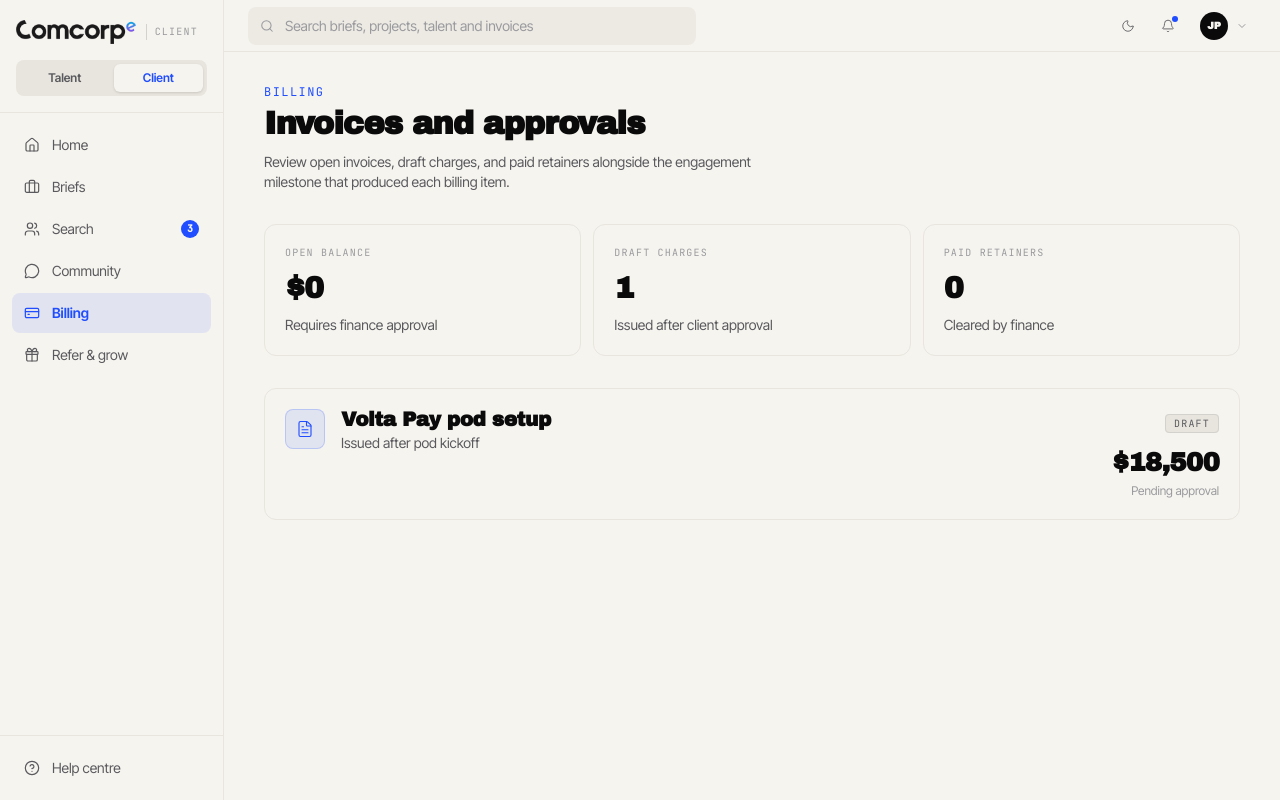
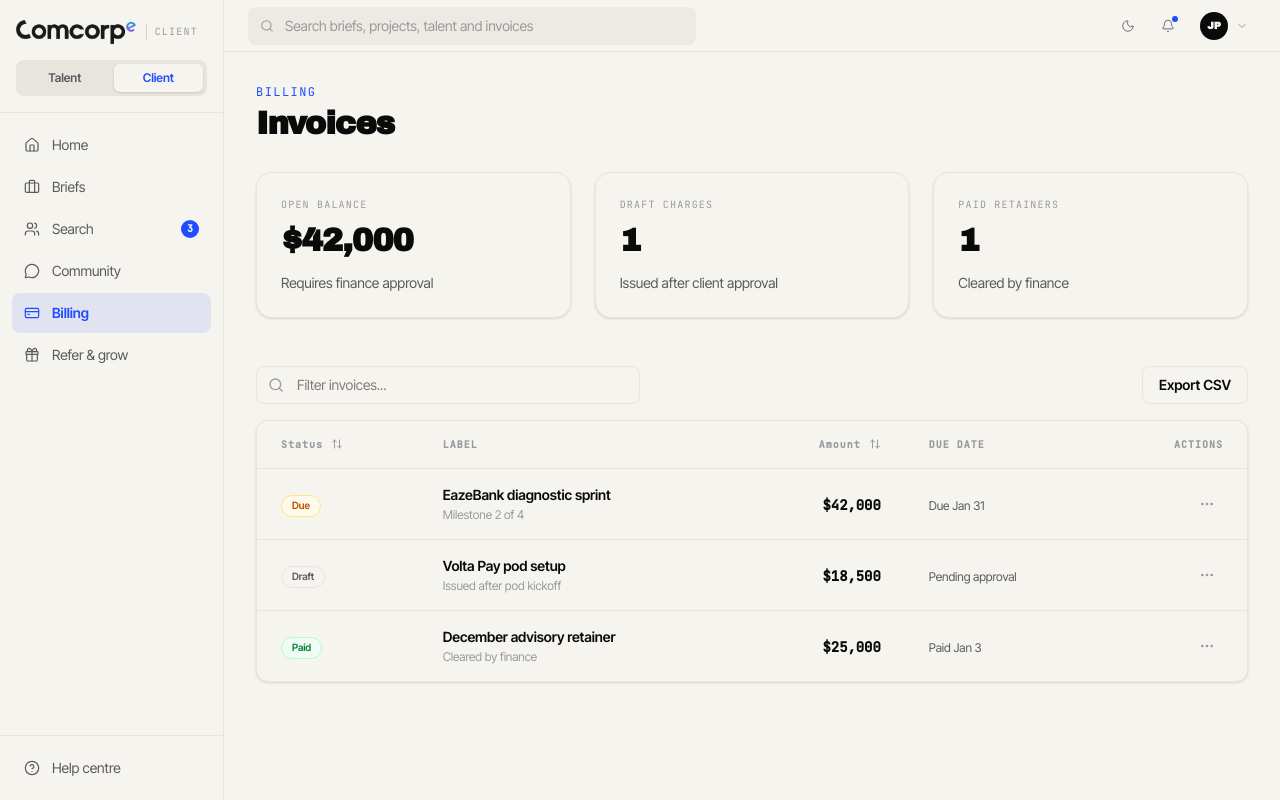
Before and after one commit to Cybvr/comcorpe, a Next.js app: page /client/dashboard/billing in a window 1280 px wide. Built offline with nearby package versions, Linux system fonts and the light colour scheme.

Commit message:
feat: pod builder as search tab, Volta Pay gets Payments Strike pod

```diff
--- a/app/client/dashboard/billing/page.tsx
+++ b/app/client/dashboard/billing/page.tsx
@@ -1,76 +1,142 @@
-import { CreditCard, FileText } from 'lucide-react'
+'use client'
+
+import { useState } from 'react'
+import { CreditCard, FileText, Search, ArrowUpDown, MoreHorizontal } from 'lucide-react'
 import { clientInvoices } from '@/lib/invoices'
 import { currentUser } from '@/lib/user'
 
 const invoiceStatusStyles = {
-  Paid: 'bg-green-600/10 text-green-700 border-green-600/20',
-  Due: 'bg-amber-100 text-amber-700 border-amber-200',
-  Draft: 'bg-ink-10 text-ink-60 border-ink-20',
+  Paid: 'bg-green-50 text-green-700 border-green-200',
+  Due: 'bg-amber-50 text-amber-700 border-amber-200',
+  Draft: 'bg-ink-5 text-ink-60 border-ink-10',
 }
 
 export default function BillingPage() {
-  const myInvoices = clientInvoices.filter(i => i.label.includes(currentUser.company))
+  const [search, setSearch] = useState('')
 
-  const openTotal = myInvoices
+  // In a real app we'd filter by company, for the mock we'll show all or a subset
+  const myInvoices = clientInvoices.filter(i =>
+    i.label.toLowerCase().includes(search.toLowerCase()) ||
+    i.status.toLowerCase().includes(search.toLowerCase())
+  )
+
+  const openTotal = clientInvoices
     .filter((invoice) => invoice.status === 'Due')
-    .map((invoice) => invoice.amount)
-    .join(', ')
+    .reduce((acc, inv) => acc + Number(inv.amount.replace(/[^0-9.-]+/g, "")), 0)
 
   return (
-    <div className="px-8 py-8 max-w-[1040px] mx-auto">
+    <div className="px-8 py-8 max-w-[1200px] mx-auto">
       <div className="mb-8">
         <p className="font-mono text-xs uppercase tracking-eyebrow text-blue mb-2">Billing</p>
-        <h1 className="font-display font-black text-[32px] tracking-[-0.03em] text-ink leading-none">Invoices and approvals</h1>
-        <p className="font-text text-sm text-ink-60 mt-3 max-w-[62ch]">
-          Review open invoices, draft charges, and paid retainers alongside the engagement milestone that produced each billing item.
-        </p>
+        <h1 className="font-display font-black text-[32px] tracking-[-0.03em] text-ink leading-none">Invoices</h1>
       </div>
 
-      <section className="grid grid-cols-1 md:grid-cols-3 gap-3 mb-8">
-        <article className="border border-ink-10 rounded-xl p-5 bg-paper">
+      <section className="grid grid-cols-1 md:grid-cols-3 gap-6 mb-12">
+        <article className="border border-ink-10 rounded-2xl p-6 bg-paper shadow-sm">
           <p className="font-mono text-[10px] uppercase tracking-eyebrow text-ink-40 mb-3">Open balance</p>
-          <div className="font-display font-black text-[30px] tracking-[-0.03em] text-ink leading-none">{openTotal || '$0'}</div>
-          <p className="font-text text-sm text-ink-60 mt-3">Requires finance approval</p>
+          <div className="font-display font-black text-[32px] tracking-[-0.03em] text-ink leading-none">
+            ${openTotal.toLocaleString()}
+          </div>
+          <p className="font-text text-sm text-ink-60 mt-4">Requires finance approval</p>
         </article>
-        <article className="border border-ink-10 rounded-xl p-5 bg-paper">
+        <article className="border border-ink-10 rounded-2xl p-6 bg-paper shadow-sm">
           <p className="font-mono text-[10px] uppercase tracking-eyebrow text-ink-40 mb-3">Draft charges</p>
-          <div className="font-display font-black text-[30px] tracking-[-0.03em] text-ink leading-none">
-            {myInvoices.filter((invoice) => invoice.status === 'Draft').length}
+          <div className="font-display font-black text-[32px] tracking-[-0.03em] text-ink leading-none">
+            {clientInvoices.filter((invoice) => invoice.status === 'Draft').length}
           </div>
-          <p className="font-text text-sm text-ink-60 mt-3">Issued after client approval</p>
+          <p className="font-text text-sm text-ink-60 mt-4">Issued after client approval</p>
         </article>
-        <article className="border border-ink-10 rounded-xl p-5 bg-paper">
+        <article className="border border-ink-10 rounded-2xl p-6 bg-paper shadow-sm">
           <p className="font-mono text-[10px] uppercase tracking-eyebrow text-ink-40 mb-3">Paid retainers</p>
-          <div className="font-display font-black text-[30px] tracking-[-0.03em] text-ink leading-none">
-            {myInvoices.filter((invoice) => invoice.status === 'Paid').length}
+          <div className="font-display font-black text-[32px] tracking-[-0.03em] text-ink leading-none">
+            {clientInvoices.filter((invoice) => invoice.status === 'Paid').length}
           </div>
-          <p className="font-text text-sm text-ink-60 mt-3">Cleared by finance</p>
+          <p className="font-text text-sm text-ink-60 mt-4">Cleared by finance</p>
         </article>
       </section>
 
-      <div className="flex flex-col gap-3">
-        {myInvoices.map((invoice) => (
-          <article key={invoice.id} className="border border-ink-10 rounded-xl p-5 bg-paper">
-            <div className="flex items-start justify-between gap-6">
-              <div className="flex items-start gap-4">
-                <div className="w-10 h-10 rounded-lg bg-blue/10 border border-blue/20 flex items-center justify-center text-blue shrink-0">
-                  {invoice.status === 'Paid' ? <CreditCard size={18} strokeWidth={1.5} /> : <FileText size={18} strokeWidth={1.5} />}
-                </div>
-                <div>
-                  <h2 className="font-display font-black text-[20px] tracking-[-0.02em] text-ink leading-tight">{invoice.label}</h2>
-                  <p className="font-text text-sm text-ink-60 mt-1">{invoice.meta}</p>
-                </div>
-              </div>
-              <div className="text-right shrink-0">
-                <span className={`font-mono text-[10px] uppercase tracking-eyebrow px-2 py-0.5 border rounded-sm ${invoiceStatusStyles[invoice.status]}`}>
-                  {invoice.status}
-                </span>
-                <div className="font-display font-black text-[26px] tracking-[-0.03em] text-ink leading-none mt-4">{invoice.amount}</div>
-                <p className="font-text text-xs text-ink-40 mt-2">{invoice.due}</p>
-              </div>
-            </div>
-          </article>
-        ))}
+      {/* Table Section */}
+      <div className="space-y-4">
+        <div className="flex items-center justify-between gap-4">
+          <div className="relative flex-1 max-w-sm">
+            <Search className="absolute left-3 top-1/2 -translate-y-1/2 text-ink-40" size={16} />
+            <input
+              type="text"
+              placeholder="Filter invoices..."
+              value={search}
+              onChange={(e) => setSearch(e.target.value)}
+              className="w-full pl-10 pr-4 py-2 bg-paper border border-ink-10 rounded-lg font-text text-sm focus:outline-none focus:border-blue transition-colors"
+            />
+          </div>
+          <button className="px-4 py-2 border border-ink-10 rounded-lg font-text text-sm font-semibold hover:bg-ink-5 transition-colors">
+            Export CSV
+          </button>
+        </div>
+
+        <div className="border border-ink-10 rounded-xl overflow-hidden bg-paper shadow-sm">
+          <table className="w-full text-left border-collapse">
+            <thead>
+              <tr className="border-b border-ink-10 bg-ink-5/50">
+                <th className="px-6 py-4 font-mono text-[10px] uppercase tracking-widest text-ink-40 font-semibold">
+                  <button className="flex items-center gap-2 hover:text-ink transition-colors">
+                    Status <ArrowUpDown size={12} />
+                  </button>
+                </th>
+                <th className="px-6 py-4 font-mono text-[10px] uppercase tracking-widest text-ink-40 font-semibold">Label</th>
+                <th className="px-6 py-4 font-mono text-[10px] uppercase tracking-widest text-ink-40 font-semibold text-right">
+                  <button className="ml-auto flex items-center gap-2 hover:text-ink transition-colors">
+                    Amount <ArrowUpDown size={12} />
+                  </button>
+                </th>
+                <th className="px-6 py-4 font-mono text-[10px] uppercase tracking-widest text-ink-40 font-semibold">Due date</th>
+                <th className="px-6 py-4 font-mono text-[10px] uppercase tracking-widest text-ink-40 font-semibold text-right">Actions</th>
+              </tr>
+            </thead>
+            <tbody className="divide-y divide-ink-10">
+              {myInvoices.map((invoice) => (
+                <tr key={invoice.id} className="group hover:bg-ink-5/30 transition-colors">
+                  <td className="px-6 py-4 whitespace-nowrap">
+                    <span className={`inline-flex items-center px-2.5 py-0.5 rounded-full text-[10px] font-bold border ${invoiceStatusStyles[invoice.status]}`}>
+                      {invoice.status}
+                    </span>
+                  </td>
+                  <td className="px-6 py-4">
+                    <div className="flex flex-col">
+                      <span className="font-text text-sm font-bold text-ink group-hover:text-blue transition-colors">
+                        {invoice.label}
+                      </span>
+                      <span className="font-text text-xs text-ink-40 mt-0.5">
+                        {invoice.meta}
+                      </span>
+                    </div>
+                  </td>
+                  <td className="px-6 py-4 text-right">
+                    <span className="font-mono text-sm font-bold text-ink">
+                      {invoice.amount}
+                    </span>
+                  </td>
+                  <td className="px-6 py-4 whitespace-nowrap">
+                    <span className="font-text text-xs text-ink-60">
+                      {invoice.due}
+                    </span>
+                  </td>
+                  <td className="px-6 py-4 text-right">
+                    <button className="p-2 hover:bg-ink-10 rounded-md transition-colors text-ink-40 hover:text-ink">
+                      <MoreHorizontal size={16} />
+                    </button>
+                  </td>
+                </tr>
+              ))}
+              {myInvoices.length === 0 && (
+                <tr>
+                  <td colSpan={5} className="px-6 py-12 text-center">
+                    <p className="font-text text-sm text-ink-40 italic">No invoices found matching your search.</p>
+                  </td>
+                </tr>
+              )}
+            </tbody>
+          </table>
+        </div>
       </div>
     </div>
   )
```
